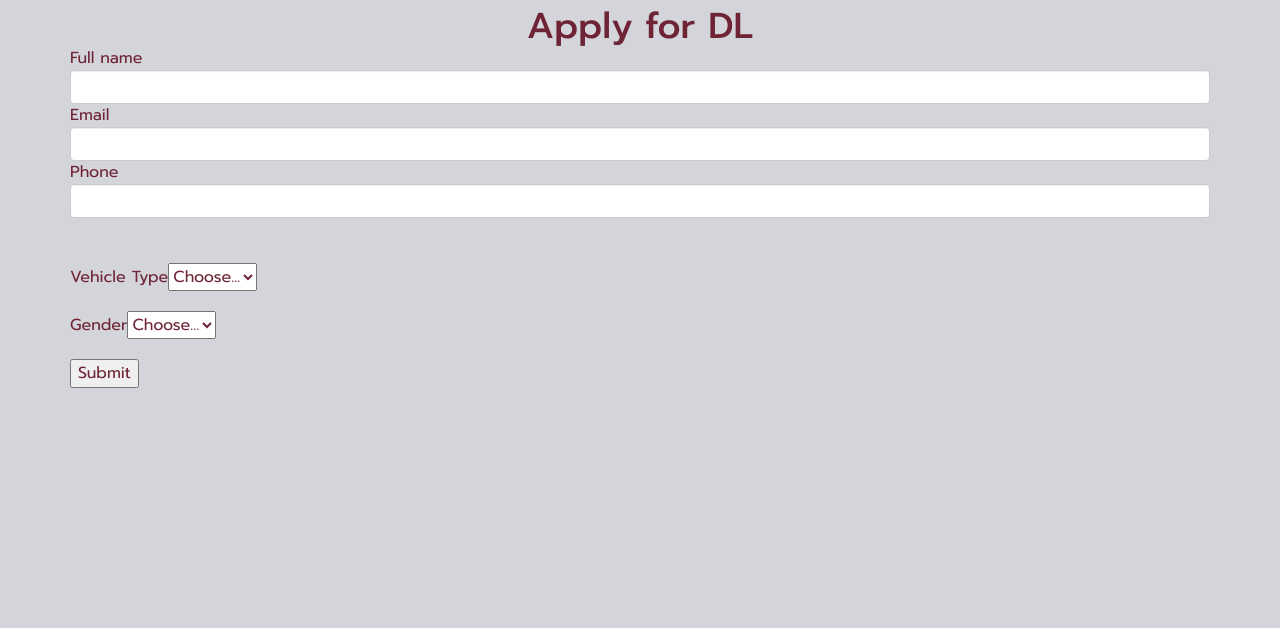
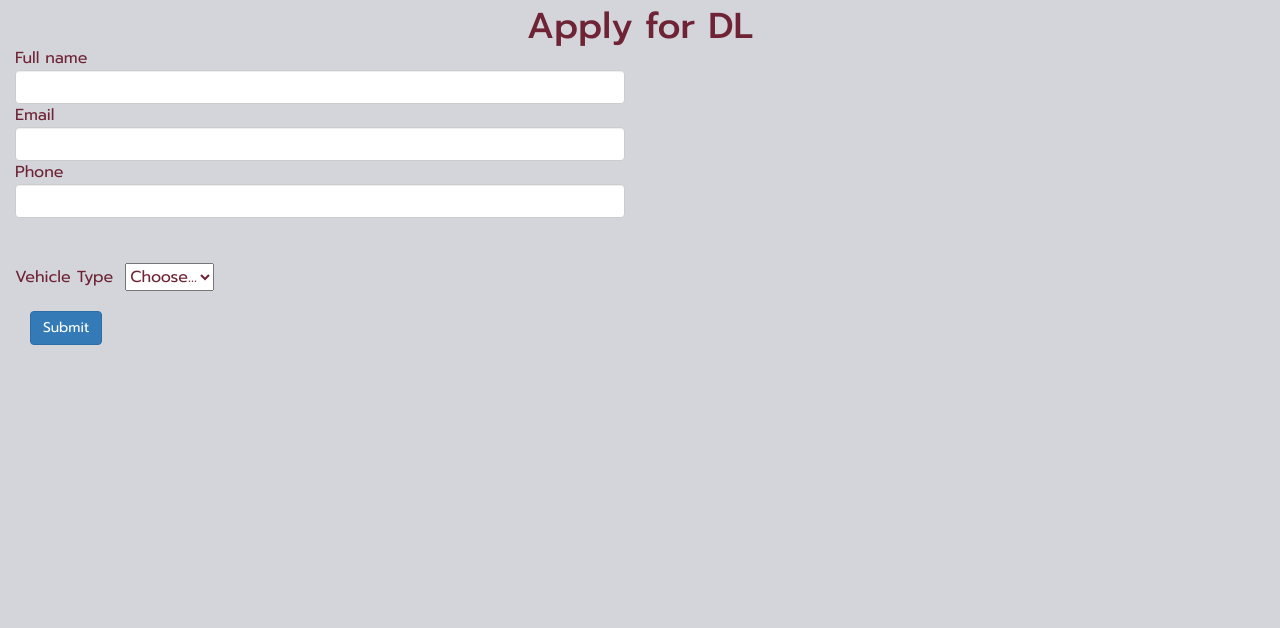
Before and after one commit to AdiDeveloper007/dto_app, a Django app: page /apply in a window 1280 px wide. Shown: the part 94-722 px from the top of the page. Run offline with Django 3.2, Linux system fonts and the light colour scheme; some libraries are stand-ins or nearby versions.

Commit message:
Update apply.html

```diff
--- a/hello/templates/apply.html
+++ b/hello/templates/apply.html
@@ -2,7 +2,7 @@
 
 
 <h1 style="text-align:center;">Apply for DL</h1>
-<div class=" container ">
+<div class=" container col-md-6">
     <form method="post" action="/apply">
         {% csrf_token %}
         <div class="input">
@@ -22,27 +22,26 @@
             <input class="form-control" type="file" id="formFile">
         </div> {% endcomment %}
         <br> </br>
-        <div class="input-group">
-            <label class="input-group-text" for="inputGroupSelect01">Vehicle Type</label>
-            <select class="form-select" id="inputGroupSelect01" name="vtype">
-        <br></br>
+        <div class="input-group col-sm-9 col-md-6">
+        <label class="input-group-text" for="inputGroupSelect01">Vehicle Type &nbsp </label>
+        <select class="form-select" id="inputGroupSelect01" name="vtype">
         <option selected>Choose...</option>
         <option value="LMV">LMV</option>
         <option value="HMV">HMV</option>
-   </select>
-        </div>
+        </select>
+    </div>
 
-        <div class="input-group">
-            <label class="input-group-text" for="inputGroupSelect02">Gender</label>
-            <select class="form-select" id="inputGroupSelect02" name="gender">
+    {% comment %} <div class="input-group">
+        <label class="input-group-text" for="inputGroupSelect02">Gender</label>
+        <select class="form-select" id="inputGroupSelect02" name="gender">
      <option selected>Choose...</option>
      <option value="Male">Male</option>
      <option value="Female">Female</option>
    </select>
-
-        </div>
-        <div class="input">
-            <input type="submit" value="Submit">
+    </div> {% endcomment %}
+    <p></p>
+        <div class="input col-sm-12">
+            <input type="submit" class="btn btn-primary" value="Submit">
         </div>
 </div>
 </form>
```
